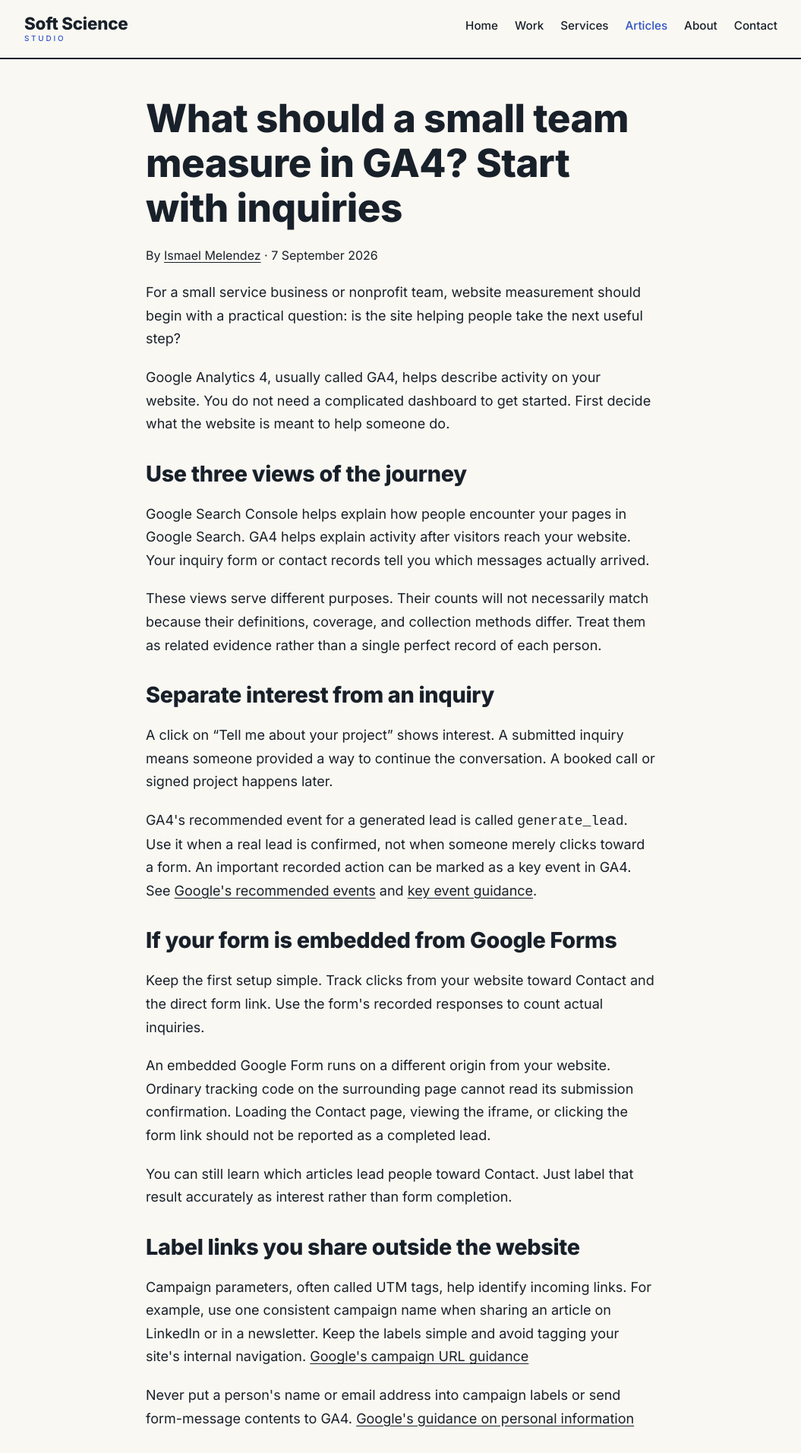
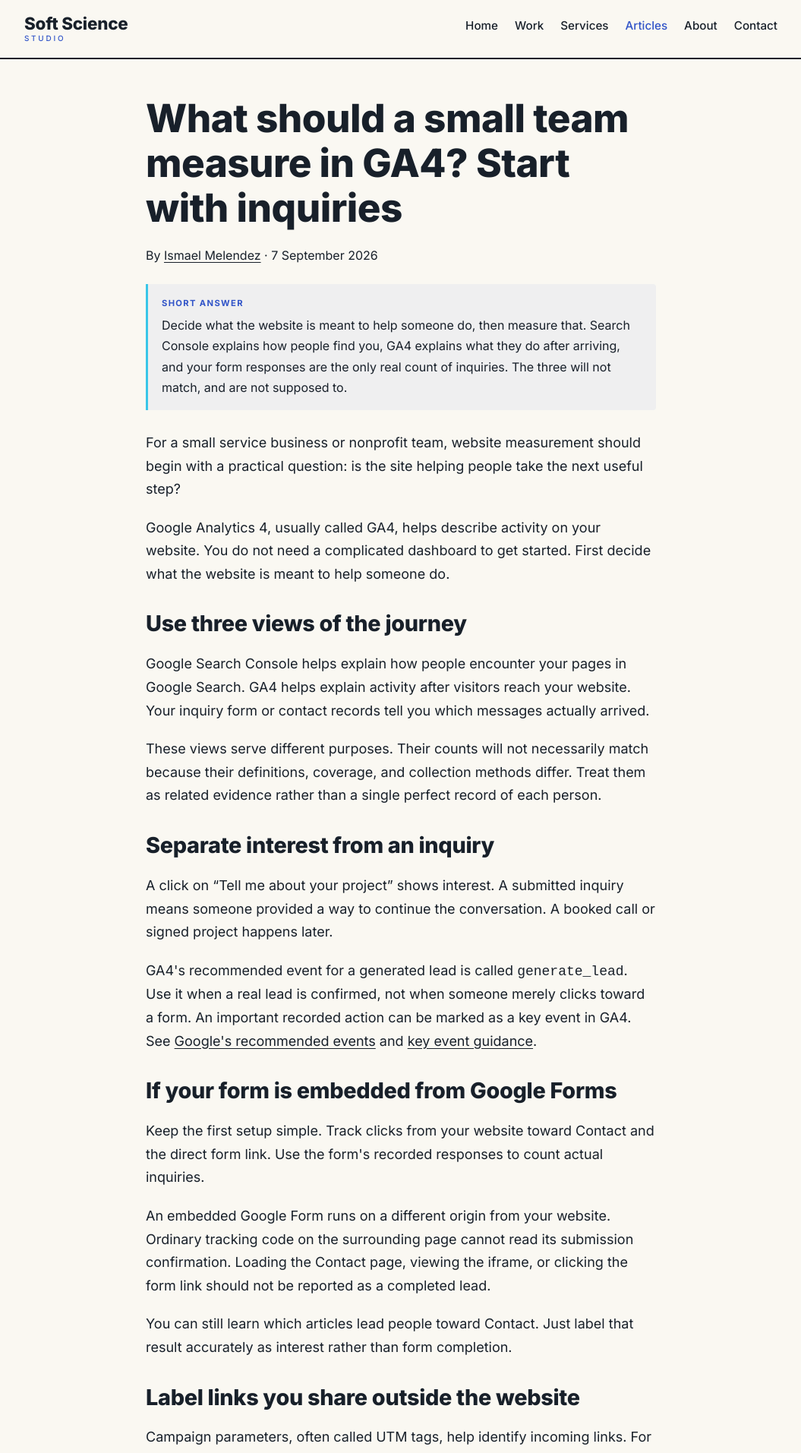
Before and after one commit to imelendez/soft-science-studio, a Jekyll site: the page blog/ga4-small-team-website-measurement.html, which Jekyll copies as it is, in a window 1280 px wide. Shown: the top 1913 px of the page at 76% size, without its empty margins (112-1167 px from the left). Built offline with Jekyll 4.4.1, drawn with Linux system fonts in a browser that asks for light colours.

Commit message:
Add answer-first summaries to articles
Answer engines extract rather than read to the end, and there is less than
20% overlap between top Google results and AI-cited sources — so being
citable is now a separate problem from ranking. Each article now states
its takeaway before the argument.

The summaries introduce no claims that were not already in the articles,
per the fact-check constraints.

Also starts DECISIONS.md (gitignored): the reasoning behind non-obvious
choices, written so it survives without me and so the same judgment is
reusable on client work.

Co-Authored-By: Claude Opus 5 <noreply@anthropic.com>

```diff
--- a/blog/campaign-traffic-meaningful-engagement.html
+++ b/blog/campaign-traffic-meaningful-engagement.html
@@ -75,6 +75,9 @@ height="0" width="0" style="display:none;visibility:hidden"></iframe></noscript>
 <article class="studio-article">
 <h1>Your campaign brought more visitors. What happened next?</h1>
 <p class="article-byline">By <a href="/about.html">Ismael Melendez</a> &middot; <time datetime="2026-09-07">7 September 2026</time></p>
+<div class="answer-first">
+<p><strong>Short answer</strong>A rise in visitors does not by itself tell you a campaign worked. Decide the action you need people to take before launch, confirm how it gets recorded, and check whether they must leave your site to complete it.</p>
+</div>
 <p>More visitors can be a promising campaign result. It still leaves a practical question: what did those people do when they arrived?</p>
 <p>In a 2024 nonprofit influencer campaign analysis, I brought together social-platform data and website activity to examine how the campaign performed. The work involved an audience reached through gaming and streaming communities.</p>
 <p>The project summary describes a substantial increase in website users during campaign activity, alongside a decline in average engagement time. Both findings mattered. Presenting only the traffic increase would have left out an important part of the picture.</p>
--- a/blog/crm-rollout-team-adoption.html
+++ b/blog/crm-rollout-team-adoption.html
@@ -75,6 +75,9 @@ height="0" width="0" style="display:none;visibility:hidden"></iframe></noscript>
 <article class="studio-article">
 <h1>A new contact system needs a plan for the people using it</h1>
 <p class="article-byline">By <a href="/about.html">Ismael Melendez</a> &middot; <time datetime="2026-09-07">7 September 2026</time></p>
+<div class="answer-first">
+<p><strong>Short answer</strong>Map one real workflow from entry through follow-up to reporting before choosing a tool, then set aside time for staff to practice with realistic examples. A system can accept an entry without that entry becoming useful anywhere else.</p>
+</div>
 <p>A new contact system can look capable in a demonstration and still be difficult to use in everyday work. Staff need to know what to enter, where it belongs, and who can help when something looks wrong.</p>
 <p>While supporting a nonprofit&#x27;s Qomon rollout, I worked across organizing staff, the platform vendor, and a technical partner. My work included gathering requirements, comparing features, supporting onboarding, and following up on whether information moved correctly between systems.</p>
 <h2>Start with the work people need to do</h2>
--- a/blog/ga4-small-team-website-measurement.html
+++ b/blog/ga4-small-team-website-measurement.html
@@ -75,6 +75,9 @@ height="0" width="0" style="display:none;visibility:hidden"></iframe></noscript>
 <article class="studio-article">
 <h1>What should a small team measure in GA4? Start with inquiries</h1>
 <p class="article-byline">By <a href="/about.html">Ismael Melendez</a> &middot; <time datetime="2026-09-07">7 September 2026</time></p>
+<div class="answer-first">
+<p><strong>Short answer</strong>Decide what the website is meant to help someone do, then measure that. Search Console explains how people find you, GA4 explains what they do after arriving, and your form responses are the only real count of inquiries. The three will not match, and are not supposed to.</p>
+</div>
 <p>For a small service business or nonprofit team, website measurement should begin with a practical question: is the site helping people take the next useful step?</p>
 <p>Google Analytics 4, usually called GA4, helps describe activity on your website. You do not need a complicated dashboard to get started. First decide what the website is meant to help someone do.</p>
 <h2>Use three views of the journey</h2>
--- a/blog/grant-reporting-event-intake.html
+++ b/blog/grant-reporting-event-intake.html
@@ -75,6 +75,9 @@ height="0" width="0" style="display:none;visibility:hidden"></iframe></noscript>
 <article class="studio-article">
 <h1>Make grant reporting easier by asking better questions after events</h1>
 <p class="article-byline">By <a href="/about.html">Ismael Melendez</a> &middot; <time datetime="2026-09-07">7 September 2026</time></p>
+<div class="answer-first">
+<p><strong>Short answer</strong>An attendance count cannot explain what happened at an event. Ask what the team did, what participants experienced, and how it connects to the program's goal — at intake, while someone still remembers.</p>
+</div>
 <p>An attendance total can tell you how many people came to an event. It usually cannot explain what the team did, what changed for participants, or why the work mattered.</p>
 <p>In a nonprofit event-reporting project, I redesigned intake questions to capture those parts of the story alongside the numbers. The work connected field reporting with the information a development team needed for grant narratives.</p>
 <h2>The missing context</h2>
--- a/blog/nonprofit-seo-existing-pages.html
+++ b/blog/nonprofit-seo-existing-pages.html
@@ -75,6 +75,9 @@ height="0" width="0" style="display:none;visibility:hidden"></iframe></noscript>
 <article class="studio-article">
 <h1>Before you write more content, check the pages people already find</h1>
 <p class="article-byline">By <a href="/about.html">Ismael Melendez</a> &middot; <time datetime="2026-09-07">7 September 2026</time></p>
+<div class="answer-first">
+<p><strong>Short answer</strong>Review the pages already appearing in search before commissioning new content. Search Console will show topics getting impressions but few clicks — those pages usually need a clearer title, a better opening, or a working next step, not replacement.</p>
+</div>
 <p>A useful starting point for improving a nonprofit website is to look at pages that already appear in search. People may be finding them, but the page title, content, or next step may not be helping those visitors.</p>
 <p>In a nonprofit SEO project, I used Google Search Console and other analytics tools to identify search topics with substantial visibility but relatively few clicks. I worked with a web development colleague on changes to page addresses and headings, and on restoring useful pages lost during an earlier redesign.</p>
 <h2>What the search numbers could tell us</h2>
--- a/css/styles.css
+++ b/css/styles.css
@@ -448,6 +448,32 @@ iframe:focus-visible {
   max-width: 68ch;
 }
 
+/* Answer-first summary at the top of each article. States the takeaway
+   before the argument, so a reader (or an answer engine) gets the point
+   without reading to the end. */
+.answer-first {
+  border-left: 3px solid var(--cyan);
+  background: rgba(49, 84, 200, 0.05);
+  padding: 16px 18px;
+  margin: 24px 0 28px;
+  border-radius: 0 4px 4px 0;
+}
+
+.answer-first p {
+  margin: 0;
+  font-size: 1rem;
+  line-height: 1.6;
+}
+
+.answer-first strong {
+  display: block;
+  font-size: 0.7rem;
+  letter-spacing: 0.12em;
+  text-transform: uppercase;
+  color: var(--cobalt);
+  margin-bottom: 6px;
+}
+
 /* Provenance line on the work index: who did it, in what capacity */
 .provenance {
   font-size: 0.82rem;
```
Also changed, not shown: 1 other file.
